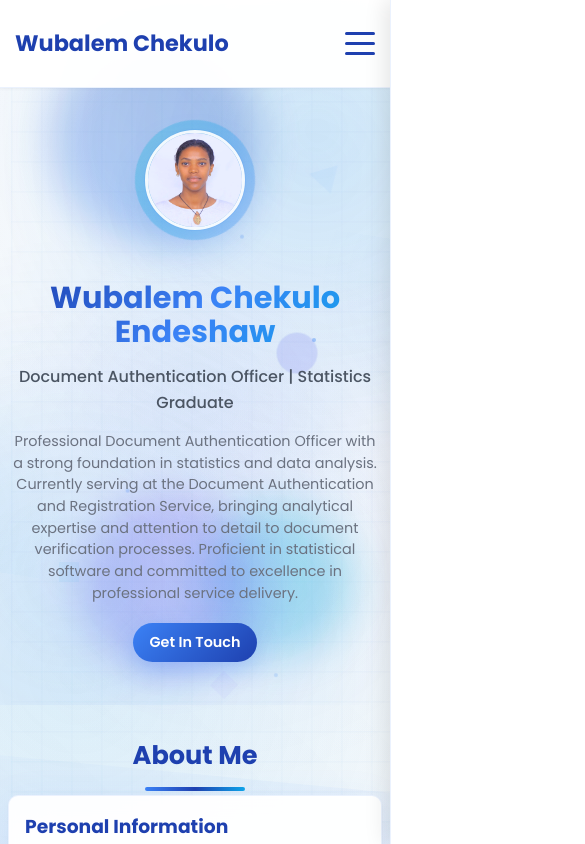
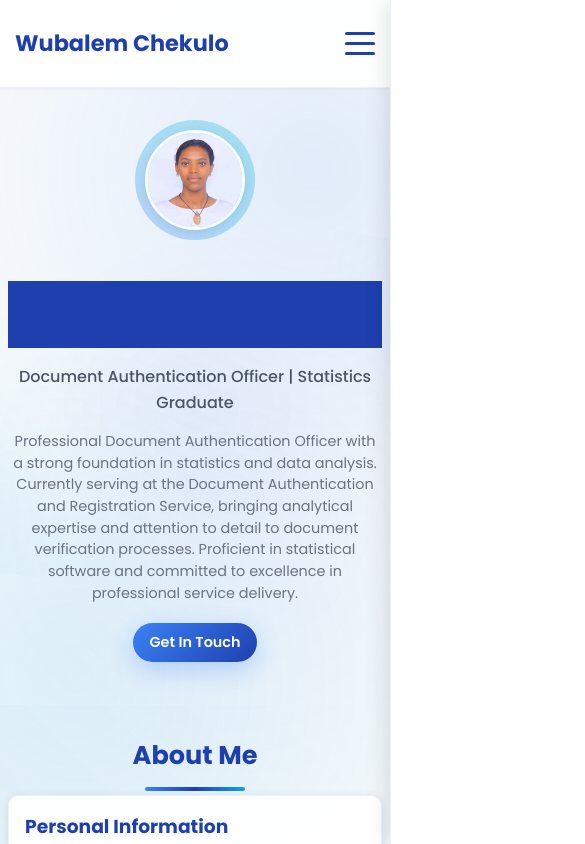
Before and after one commit to enate-24/miste-port, a React (Create React App) app: page / in a window 390 px wide. Shown: the top 844 px of the page, 585 px wide, since content can reach past the window. Built offline with nearby package versions, Linux system fonts and the light colour scheme.

Commit message:
Mobile performance optimization - reduced animations and effects

```diff
--- a/src/App.css
+++ b/src/App.css
@@ -1665,19 +1665,64 @@ html {
 
 /* Mobile Animation Optimizations */
 @media (max-width: 768px) {
+  /* Disable heavy animations on mobile */
   .card::after,
   .btn::before,
-  .contact-icon::before {
-    display: none;
-  }
-
+  .contact-icon::before,
+  .achievement-stat::after,
+  .experience-card::after,
+  .hero::before,
+  .skills-grid::before,
+  .contact-info::before,
+  .section::after {
+    display: none !important;
+  }
+
+  /* Reduce animation complexity */
+  .profile-photo-container::before {
+    animation: none !important;
+  }
+
+  /* Simplify hover effects */
+  .card:hover,
+  .btn:hover,
+  .nav-link:hover,
+  .achievement-stat:hover,
+  .contact-item:hover .contact-icon {
+    transform: none !important;
+  }
+
+  /* Disable backdrop filters for better performance */
+  .navbar {
+    backdrop-filter: none !important;
+    background: rgba(255, 255, 255, 0.95) !important;
+  }
+
+  .nav-menu {
+    backdrop-filter: none !important;
+    background: rgba(255, 255, 255, 0.98) !important;
+  }
+
+  /* Reduce animation duration */
   .float-animation,
   .float-animation-reverse {
-    animation-duration: 6s;
-  }
-
-  .particle {
-    display: none;
+    animation-duration: 8s !important;
+  }
+
+  /* Hide particle effects */
+  .particle,
+  .floating-dots,
+  .grid-pattern,
+  .wave-bg {
+    display: none !important;
+  }
+
+  /* Optimize scroll animations */
+  .fade-in-up,
+  .fade-in-left,
+  .fade-in-right,
+  .scale-in {
+    transition-duration: 0.4s !important;
   }
 }
 
@@ -2379,3 +2424,45 @@ html {
     display: none;
   }
 }
+/* Mobile-specific profile photo optimizations */
+@media (max-width: 768px) {
+  .profile-photo,
+  .profile-photo-placeholder {
+    animation: none !important;
+    opacity: 1 !important;
+    transform: none !important;
+  }
+
+  .profile-photo:hover,
+  .profile-photo-placeholder:hover {
+    transform: none !important;
+  }
+}
+
+/* Performance optimization for mobile devices */
+@media (max-width: 768px) {
+  /* Use GPU acceleration sparingly */
+  .hero-content,
+  .card,
+  .nav-menu {
+    will-change: auto !important;
+  }
+
+  /* Reduce complex gradients */
+  .hero h1,
+  .gradient-text {
+    background: #1e40af !important;
+    -webkit-background-clip: unset !important;
+    -webkit-text-fill-color: unset !important;
+    background-clip: unset !important;
+    color: #1e40af !important;
+  }
+
+  /* Simplify box shadows */
+  .card,
+  .navbar.scrolled,
+  .profile-photo,
+  .profile-photo-placeholder {
+    box-shadow: 0 2px 8px rgba(0, 0, 0, 0.1) !important;
+  }
+}
--- a/src/components/AnimatedBackground.js
+++ b/src/components/AnimatedBackground.js
@@ -2,46 +2,44 @@ import React, { useEffect, useState } from 'react';
 
 const AnimatedBackground = () => {
   const [isVisible, setIsVisible] = useState(true);
+  const [isMobile, setIsMobile] = useState(false);
 
   useEffect(() => {
     // Check for reduced motion preference
     const prefersReducedMotion = window.matchMedia('(prefers-reduced-motion: reduce)').matches;
+
+    // Check if device is mobile
+    const checkMobile = () => {
+      return window.innerWidth <= 768 || /Android|webOS|iPhone|iPad|iPod|BlackBerry|IEMobile|Opera Mini/i.test(navigator.userAgent);
+    };
+
+    setIsMobile(checkMobile());
     setIsVisible(!prefersReducedMotion);
+
+    // Update on resize
+    const handleResize = () => {
+      setIsMobile(checkMobile());
+    };
+
+    window.addEventListener('resize', handleResize);
+    return () => window.removeEventListener('resize', handleResize);
   }, []);
 
-  if (!isVisible) return null;
+  if (!isVisible || isMobile) return null;
 
   return (
     <>
-      {/* Animated Background Orbs */}
+      {/* Simplified background for better performance */}
       <div className="animated-bg-orbs">
         <div className="bg-orb bg-orb-1"></div>
         <div className="bg-orb bg-orb-2"></div>
-        <div className="bg-orb bg-orb-3"></div>
       </div>
 
-      {/* Geometric Shapes */}
+      {/* Reduced geometric shapes */}
       <div className="geometric-shapes">
+        <div className="shape shape-circle"></div>
         <div className="shape shape-triangle"></div>
-        <div className="shape shape-square"></div>
-        <div className="shape shape-circle"></div>
-        <div className="shape shape-diamond"></div>
       </div>
-
-      {/* Grid Pattern */}
-      <div className="grid-pattern"></div>
-
-      {/* Floating Dots */}
-      <div className="floating-dots">
-        <div className="dot"></div>
-        <div className="dot"></div>
-        <div className="dot"></div>
-        <div className="dot"></div>
-        <div className="dot"></div>
-      </div>
-
-      {/* Wave Background */}
-      <div className="wave-bg"></div>
     </>
   );
 };
--- a/src/utils/animations.js
+++ b/src/utils/animations.js
@@ -1,4 +1,9 @@
 // Animation utilities and scroll handlers
+
+// Check if device is mobile
+const isMobileDevice = () => {
+  return window.innerWidth <= 768 || /Android|webOS|iPhone|iPad|iPod|BlackBerry|IEMobile|Opera Mini/i.test(navigator.userAgent);
+};
 
 // Intersection Observer for scroll animations
 export const initScrollAnimations = () => {
@@ -7,22 +12,26 @@ export const initScrollAnimations = () => {
     return null;
   }
 
+  // Reduce complexity on mobile
+  const isMobile = isMobileDevice();
   const observerOptions = {
-    threshold: 0.1,
-    rootMargin: '0px 0px -50px 0px'
+    threshold: isMobile ? 0.2 : 0.1,
+    rootMargin: isMobile ? '0px 0px -20px 0px' : '0px 0px -50px 0px'
   };
 
   const observer = new IntersectionObserver((entries) => {
     entries.forEach(entry => {
       if (entry.isIntersecting) {
         entry.target.classList.add('animate');
-        // Add staggered animation to child elements
+        // Reduce staggered animations on mobile
+        if (!isMobile) {
           const children = entry.target.querySelectorAll('.animate-on-scroll');
           children.forEach((child, index) => {
             setTimeout(() => {
               child.classList.add('animate');
             }, index * 100);
           });
+        }
       }
     });
   }, observerOptions);
@@ -34,8 +43,10 @@ export const initScrollAnimations = () => {
   return observer;
 };
 
-// Scroll progress indicator
+// Scroll progress indicator (disabled on mobile)
 export const initScrollProgress = () => {
+  if (isMobileDevice()) return null;
+
   const progressBar = document.createElement('div');
   progressBar.className = 'scroll-progress';
   document.body.appendChild(progressBar);
@@ -68,8 +79,11 @@ export const initNavbarScrollEffect = () => {
   return handleScroll;
 };
 
-// Add ripple effect to buttons
+// Add ripple effect to buttons (simplified on mobile)
 export const addRippleEffect = () => {
+  const isMobile = isMobileDevice();
+  if (isMobile) return; // Disable ripple on mobile for performance
+
   const buttons = document.querySelectorAll('.btn');
 
   buttons.forEach(button => {
```
Also changed, not shown: mobile-header-fix-test.html (+21 -0 lines). Lines whose indentation alone changed are shown as unchanged.
